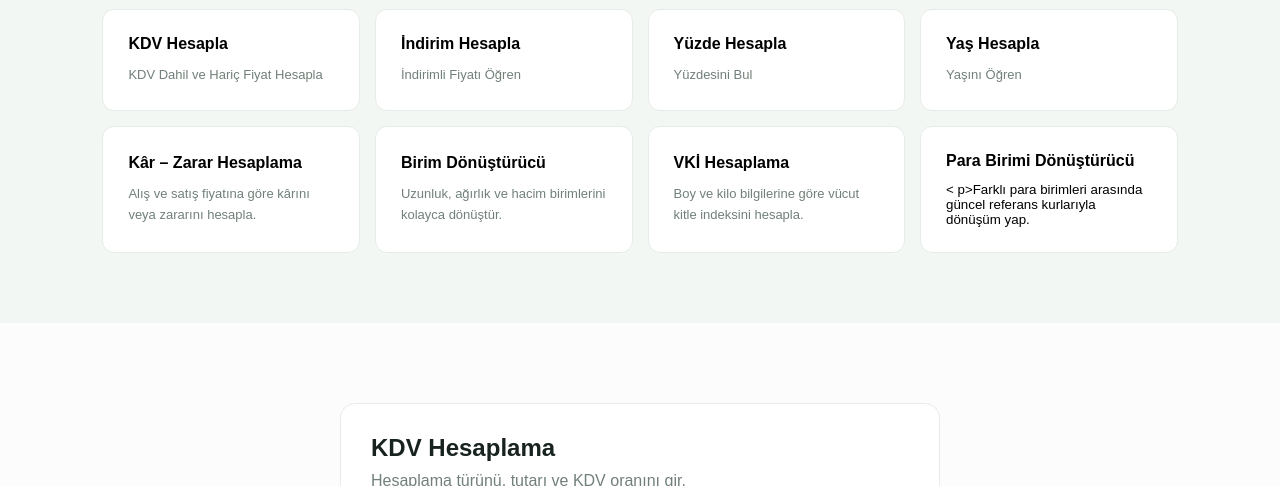
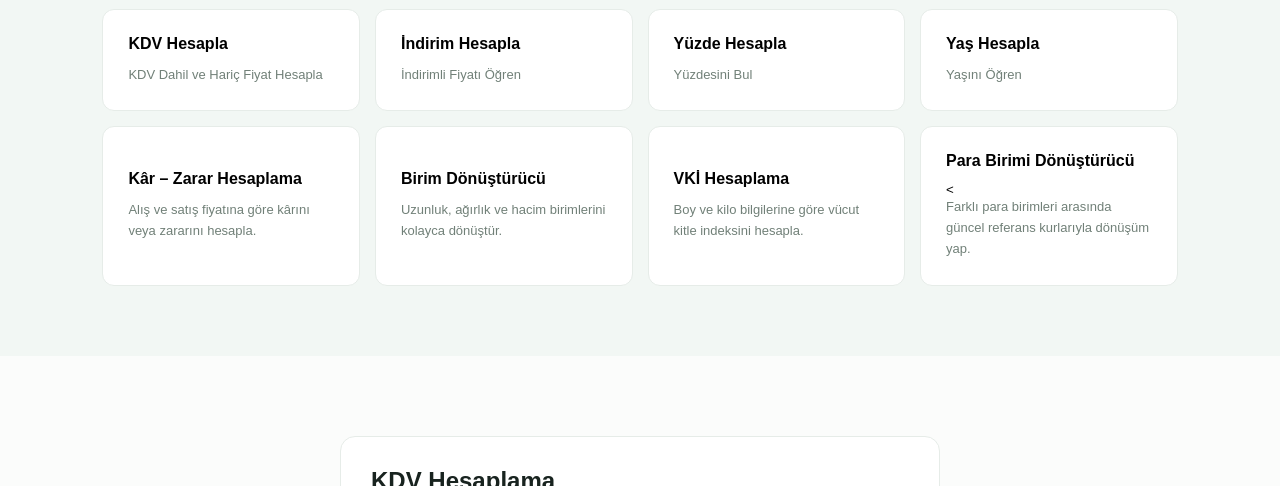
Before and after one commit to gkytr/hesaplaa, a plain HTML site: page index.html in a window 1280 px wide. Shown: the part 753-1239 px from the top of the page. Drawn offline with Linux system fonts and the light colour scheme.

Commit message:
Fix HTML encoding issues in index.html

```diff
--- a/index.html
+++ b/index.html
@@ -97,7 +97,7 @@
 
                 <button class="arac-kart" data-tool="currency">
                     <h3>Para Birimi Dönüştürücü</h3>
-    <                p>Farklı para birimleri arasında güncel referans kurlarıyla dönüşüm yap.</p>
+    <               <p>Farklı para birimleri arasında güncel referans kurlarıyla dönüşüm yap.</p>
                 </button>
             </div>
         </section>
```
